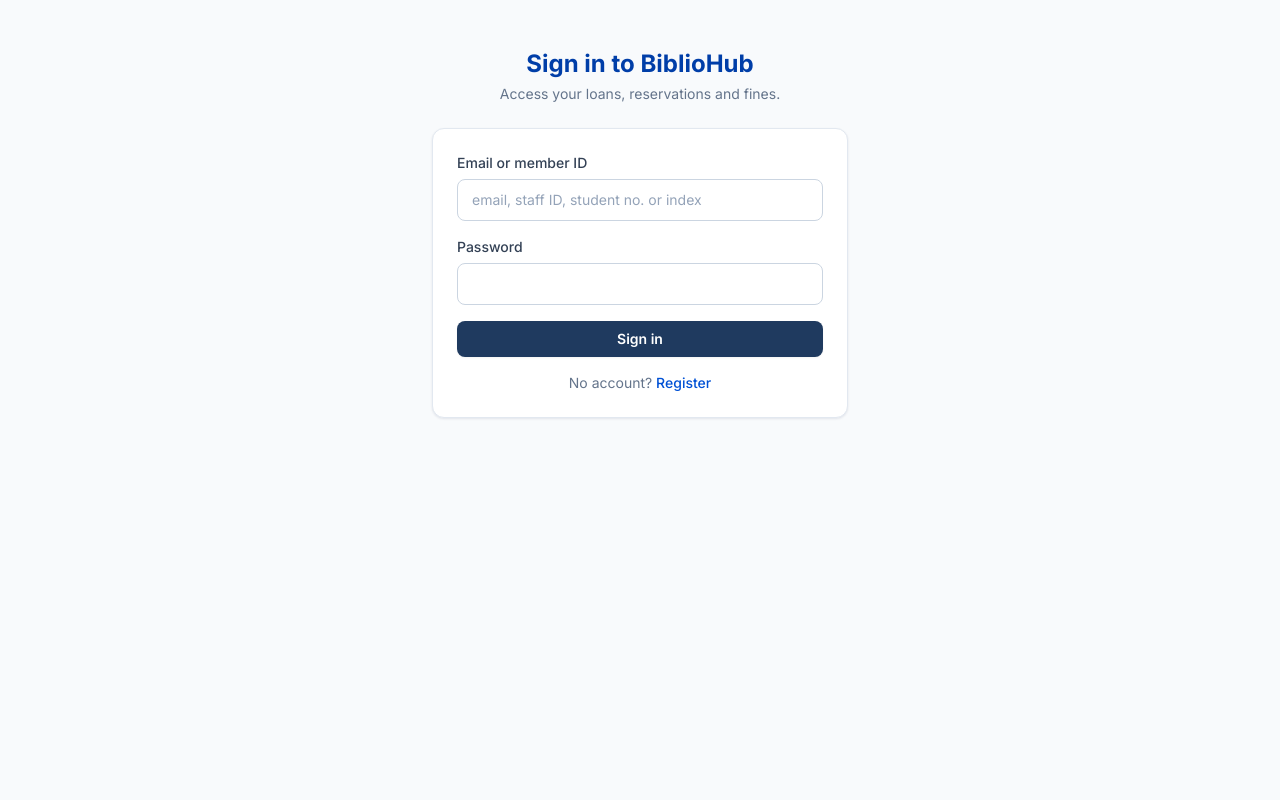
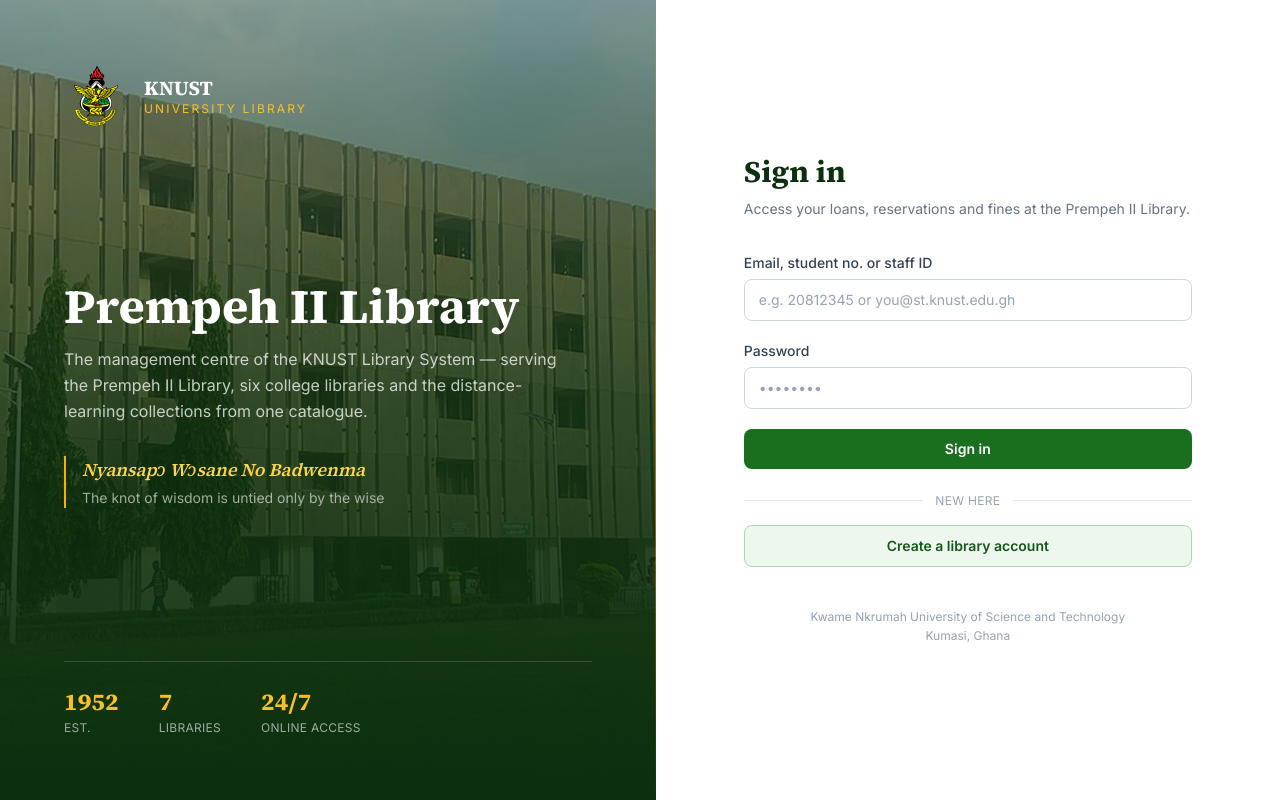
Before and after one commit to kbbortei1/Automated_Library_System, a React (Vite) app in the folder client/: page /login in a window 1280 px wide. Built offline with nearby package versions, Linux system fonts and the light colour scheme; no server answers.

Commit message:
feat(auth): rebuild sign-in on AuthLayout
Drops the centred card for the split-screen shell. Placeholders now show
real KNUST identifier formats, and registration is promoted from a
buried text link to a secondary button below a divider.

```diff
--- a/client/src/pages/Login.tsx
+++ b/client/src/pages/Login.tsx
@@ -2,7 +2,8 @@
 import { Link, useLocation, useNavigate } from 'react-router-dom';
 import { useAuth } from '../lib/auth';
 import { apiErrorMessage } from '../lib/api';
-import { Alert, Button, Card, Input } from '../components/ui';
+import { AuthLayout } from '../components/AuthLayout';
+import { Alert, Button, Input } from '../components/ui';
 
 export default function Login() {
   const { login } = useAuth();
@@ -30,42 +31,50 @@
   }
 
   return (
-    <div className="mx-auto flex max-w-md flex-col gap-6 px-4 py-12">
-      <div className="text-center">
-        <h1 className="text-2xl font-bold text-brand-700">Sign in to BiblioHub</h1>
-        <p className="mt-1 text-sm text-slate-500">Access your loans, reservations and fines.</p>
-      </div>
-      <Card>
-        <form onSubmit={handleSubmit} className="flex flex-col gap-4">
+    <AuthLayout
+      title="Sign in"
+      subtitle="Access your loans, reservations and fines at the Prempeh II Library."
+    >
+      <form onSubmit={handleSubmit} className="flex flex-col gap-5">
         {error && <Alert>{error}</Alert>}
+
         <Input
-            label="Email or member ID"
+          label="Email, student no. or staff ID"
           type="text"
           autoComplete="username"
-            placeholder="email, staff ID, student no. or index"
+          placeholder="e.g. 20812345 or you@st.knust.edu.gh"
           required
           value={identifier}
           onChange={(e) => setIdentifier(e.target.value)}
         />
+
         <Input
           label="Password"
           type="password"
           autoComplete="current-password"
+          placeholder="••••••••"
           required
           value={password}
           onChange={(e) => setPassword(e.target.value)}
         />
-          <Button type="submit" disabled={submitting}>
+
+        <Button type="submit" variant="knust" disabled={submitting} className="w-full py-2.5">
           {submitting ? 'Signing in…' : 'Sign in'}
         </Button>
       </form>
-        <p className="mt-4 text-center text-sm text-slate-500">
-          No account?{' '}
-          <Link to="/register" className="font-medium text-brand-600 hover:underline">
-            Register
+
+      <div className="mt-6 flex items-center gap-3">
+        <span className="h-px flex-1 bg-slate-200" />
+        <span className="text-xs uppercase tracking-wide text-slate-400">New here</span>
+        <span className="h-px flex-1 bg-slate-200" />
+      </div>
+
+      <Link
+        to="/register"
+        className="mt-4 flex w-full items-center justify-center rounded-lg border border-knust-200 bg-knust-50 px-4 py-2.5 text-sm font-semibold text-knust-700 transition hover:bg-knust-100"
+      >
+        Create a library account
       </Link>
-        </p>
-      </Card>
-    </div>
+    </AuthLayout>
   );
 }
```
Lines whose indentation alone changed are shown as unchanged.
